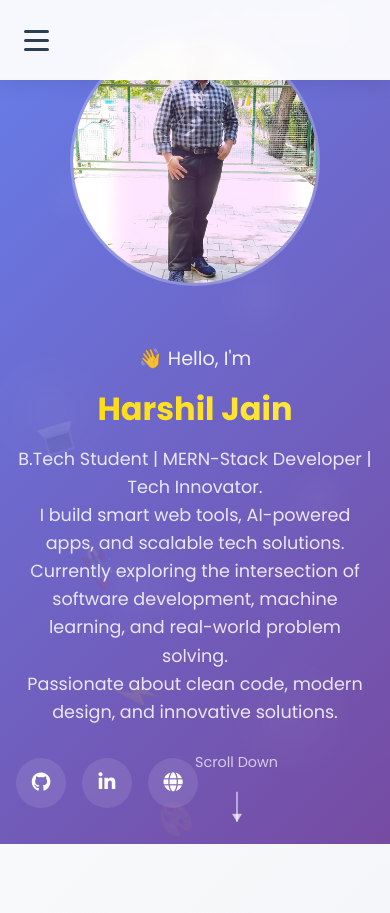
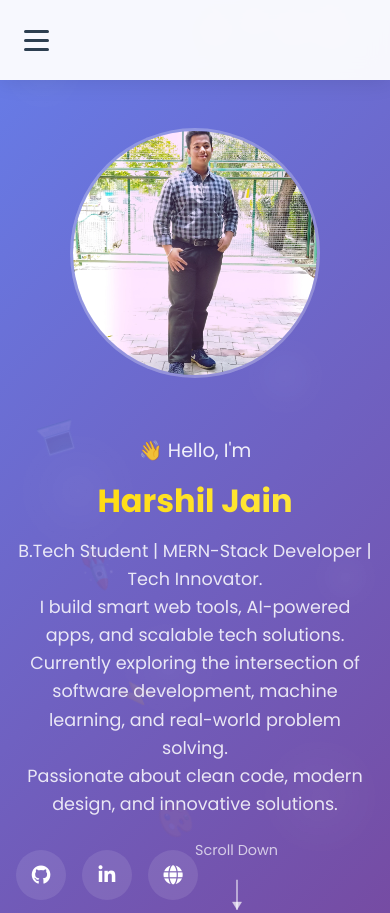
Before and after one commit to JA-IN/JA-IN.github.io, a plain HTML site: page index.html in a window 390 px wide. Shown: the top 913 px of the page. Drawn offline with Linux system fonts and the light colour scheme.

Commit message:
Update hero image section

```diff
--- a/style.css
+++ b/style.css
@@ -163,7 +163,7 @@ body.no-scroll {
 .hero {
     min-height: 100vh;
     display: flex;
-    align-items: center;
+    /* align-items: center; */
     justify-content: center;
     position: relative;
     background: linear-gradient(135deg, #667eea 0%, #764ba2 100%);
@@ -261,10 +261,12 @@ body.no-scroll {
     padding: 0 2rem;
     display: grid;
     grid-template-columns: 1fr 1fr;
+    align-items: center;
     gap: 4rem;
     align-items: center;
     position: relative;
     z-index: 2;
+    min-height: calc(100vh - 80px);
 }
 
 .hero-content {
@@ -524,12 +526,17 @@ body.no-scroll {
     .hamburger {
         display: flex; /* Show hamburger on mobile */
     }
-
+    .hero{
+        padding-top: 80px;
+        align-items: flex-start;
+    }
     .hero-container {
+        min-height: calc(100vh - 80px);
         grid-template-columns: 1fr;
         gap: 2rem;
         text-align: center;
         padding: 2rem 1rem;
+         padding: 1rem 1rem 2rem 1rem;
     }
 
     .hero-content {
@@ -539,6 +546,7 @@ body.no-scroll {
 
     .hero-visual {
         order: 1;
+         margin-top: 2rem;
     }
 
     .hero-title {
@@ -552,6 +560,7 @@ body.no-scroll {
     .hero-image {
         width: 300px;
         height: 300px;
+         margin: 0 auto;
     }
 
     .hero-image-content {
```
